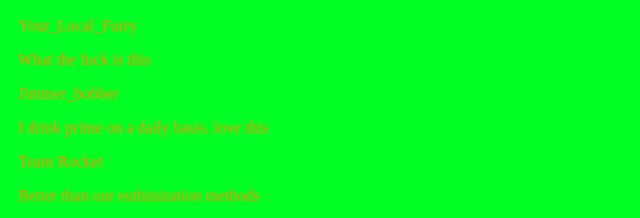
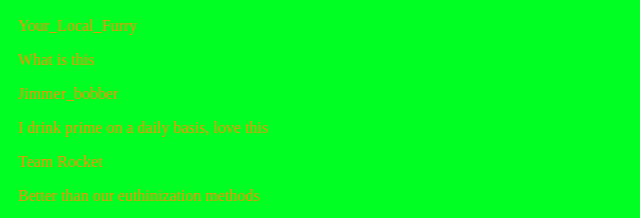
Before and after one commit to dezIsAway/iDtechDemoWebsite, a plain HTML site: page index.html in a window 1280 px wide. Shown: the part 415-633 px from the top of the page, 0-640 px from the left. Drawn offline with Linux system fonts and the light colour scheme.

Commit message:
PG Friendly

```diff
--- a/index.html
+++ b/index.html
@@ -12,7 +12,7 @@
 
         <div class="reviews">
             <p id="name">Your_Local_Furry</p>
-            <p id="content">What the fuck is this</p>
+            <p id="content">What is this</p>
         </div>
         <div class="reviews">
             <p id="name">Jimmer_bobber</p>
@@ -35,4 +35,5 @@
             <p id="content">Pls buy this</p>
         </div>
     </body>
+
 </html>
```
